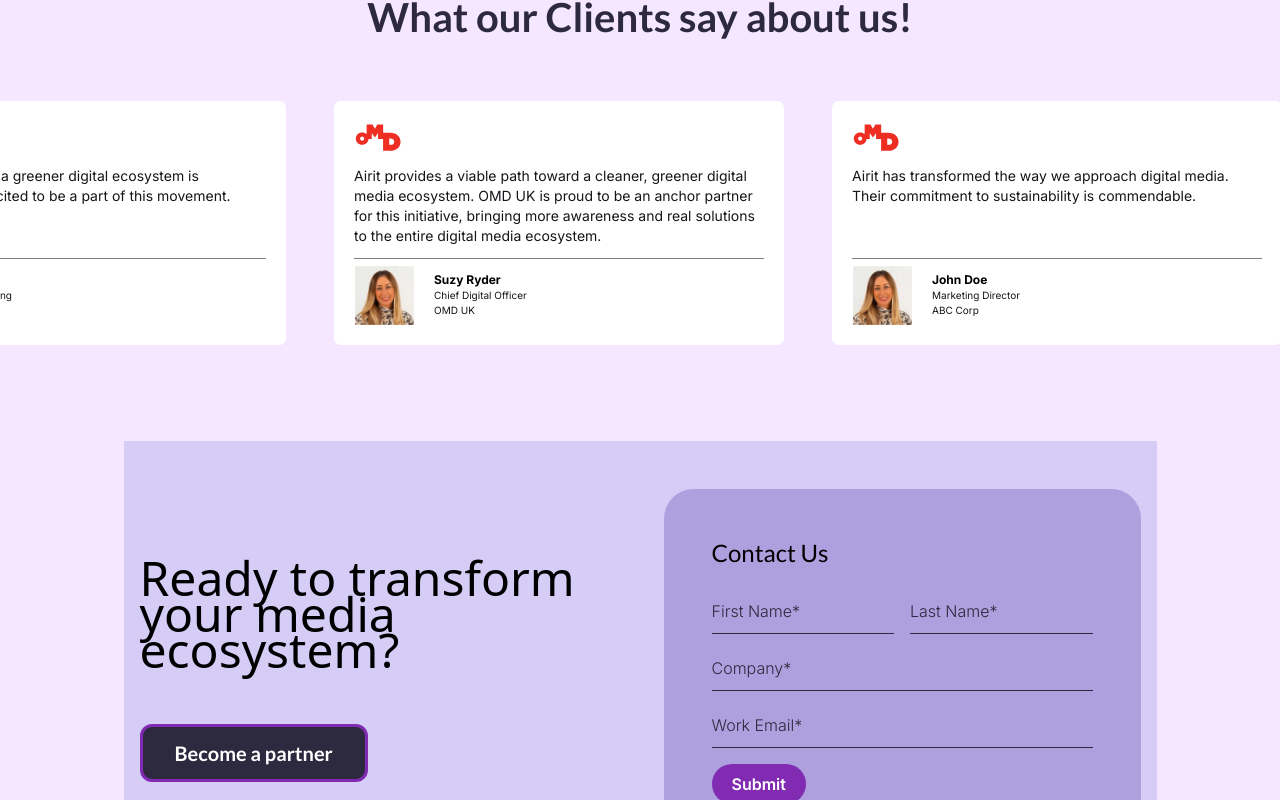
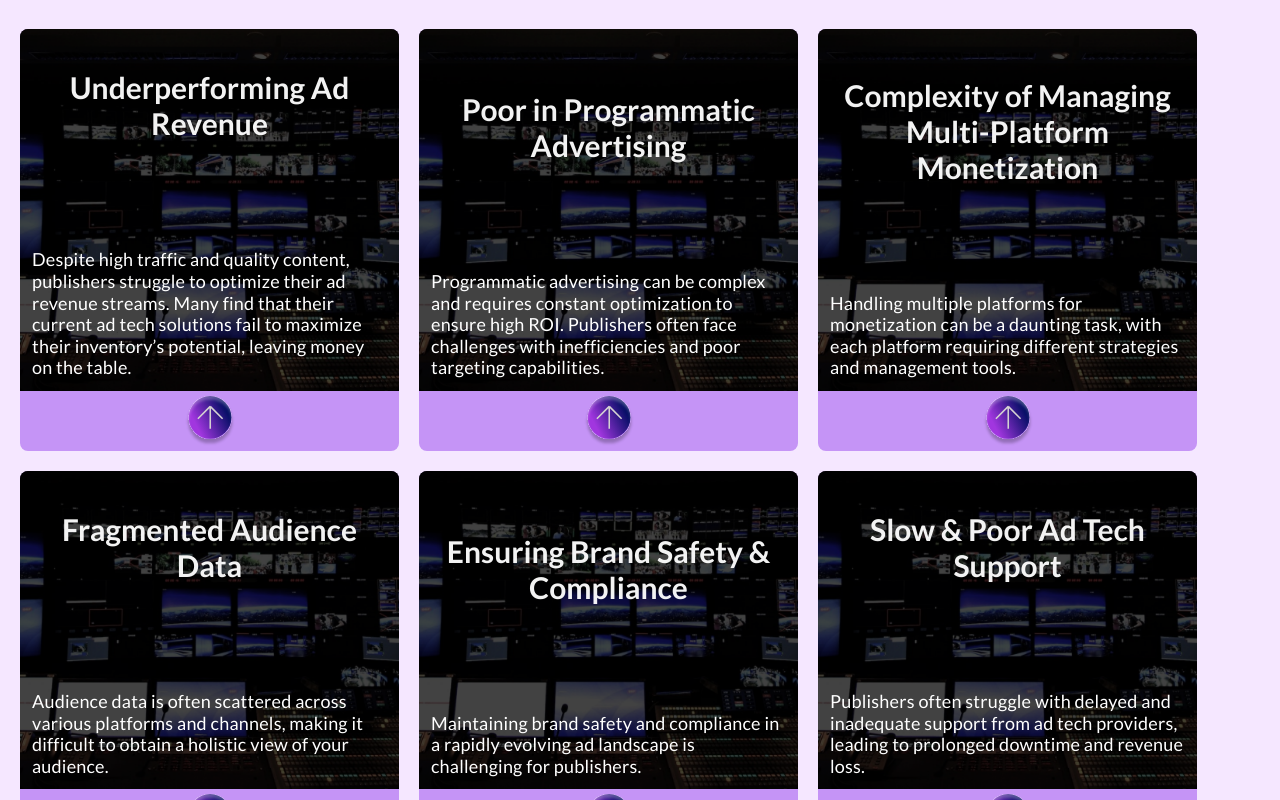
Before and after one commit to shivc868/airitlive, a Next.js app: page / in a window 1280 px wide. Shown: the part 2380-3180 px from the top of the page. Built offline with nearby package versions, Linux system fonts and the light colour scheme.

Commit message:
all slider added

```diff
--- a/components/common/AppIcons.tsx
+++ b/components/common/AppIcons.tsx
@@ -39,3 +39,94 @@ export const CloseIcon = () => (
     </defs>
   </svg>
 );
+
+export const ArrowIcon = () => (
+  <svg
+    width="50"
+    height="50"
+    viewBox="0 0 50 50"
+    fill="none"
+    xmlns="http://www.w3.org/2000/svg"
+  >
+    <g filter="url(#filter0_di_15_2019)">
+      <circle
+        cx="25.1198"
+        cy="21.4833"
+        r="21.3654"
+        transform="rotate(-90 25.1198 21.4833)"
+        fill="url(#paint0_linear_15_2019)"
+      />
+      <path
+        d="M25.2398 10.3858V32.7646M25.2398 10.3858L12.8767 22.7489M25.2398 10.3858L37.603 22.7489"
+        stroke="#D4D1D1"
+        stroke-width="1.56495"
+      />
+    </g>
+    <defs>
+      <filter
+        id="filter0_di_15_2019"
+        x="0.647593"
+        y="0.11792"
+        width="48.9441"
+        height="49.722"
+        filterUnits="userSpaceOnUse"
+        color-interpolation-filters="sRGB"
+      >
+        <feFlood flood-opacity="0" result="BackgroundImageFix" />
+        <feColorMatrix
+          in="SourceAlpha"
+          type="matrix"
+          values="0 0 0 0 0 0 0 0 0 0 0 0 0 0 0 0 0 0 127 0"
+          result="hardAlpha"
+        />
+        <feOffset dy="3.8832" />
+        <feGaussianBlur stdDeviation="1.55328" />
+        <feComposite in2="hardAlpha" operator="out" />
+        <feColorMatrix
+          type="matrix"
+          values="0 0 0 0 0 0 0 0 0 0 0 0 0 0 0 0 0 0 0.25 0"
+        />
+        <feBlend
+          mode="normal"
+          in2="BackgroundImageFix"
+          result="effect1_dropShadow_15_2019"
+        />
+        <feBlend
+          mode="normal"
+          in="SourceGraphic"
+          in2="effect1_dropShadow_15_2019"
+          result="shape"
+        />
+        <feColorMatrix
+          in="SourceAlpha"
+          type="matrix"
+          values="0 0 0 0 0 0 0 0 0 0 0 0 0 0 0 0 0 0 127 0"
+          result="hardAlpha"
+        />
+        <feOffset dy="3.8832" />
+        <feGaussianBlur stdDeviation="1.55328" />
+        <feComposite in2="hardAlpha" operator="arithmetic" k2="-1" k3="1" />
+        <feColorMatrix
+          type="matrix"
+          values="0 0 0 0 0.981667 0 0 0 0 0.981667 0 0 0 0 0.981667 0 0 0 0.28 0"
+        />
+        <feBlend
+          mode="normal"
+          in2="shape"
+          result="effect2_innerShadow_15_2019"
+        />
+      </filter>
+      <linearGradient
+        id="paint0_linear_15_2019"
+        x1="3.75439"
+        y1="0.117928"
+        x2="25.1198"
+        y2="42.8488"
+        gradientUnits="userSpaceOnUse"
+      >
+        <stop offset="0.26616" stop-color="#A136DF" />
+        <stop offset="1" stop-color="#000C61" />
+      </linearGradient>
+    </defs>
+  </svg>
+);
--- a/components/home/ProblemSolutions.tsx
+++ b/components/home/ProblemSolutions.tsx
@@ -1,7 +1,128 @@
 import React from "react";
+import { styles } from "../common/style";
+import { ArrowIcon } from "../common/AppIcons";
 
 const ProblemSolutions = () => {
-  return <div>ProblemSolutions</div>;
+  const problemData = [
+    {
+      title: "Underperforming Ad Revenue",
+      description:
+        "Despite high traffic and quality content, publishers struggle to optimize their ad revenue streams. Many find that their current ad tech solutions fail to maximize their inventory’s potential, leaving money on the table.",
+      solutionTitle: "How We Solve It",
+      solutionDescription:
+        "Air1Live enhances revenue by implementing advanced AI-driven ad optimization strategies, ensuring higher CPMs and fully utilized ad space across all platforms.",
+    },
+    {
+      title: "Poor in Programmatic Advertising",
+      description:
+        "Programmatic advertising can be complex and requires constant optimization to ensure high ROI. Publishers often face challenges with inefficiencies and poor targeting capabilities.",
+      solutionTitle: "How We Solve It",
+      solutionDescription:
+        "Air1Live improves programmatic performance by utilizing cutting-edge algorithms that optimize ad placements and targeting, leading to better ROI for publishers.",
+    },
+    {
+      title: "Complexity of Managing Multi-Platform Monetization",
+      description:
+        "Handling multiple platforms for monetization can be a daunting task, with each platform requiring different strategies and management tools.",
+      solutionTitle: "How We Solve It",
+      solutionDescription:
+        "Air1Live simplifies this process by providing a unified platform that integrates all your monetization efforts, ensuring consistency and efficiency across all channels.",
+    },
+    {
+      title: "Fragmented Audience Data",
+      description:
+        "Audience data is often scattered across various platforms and channels, making it difficult to obtain a holistic view of your audience.",
+      solutionTitle: "How We Solve It",
+      solutionDescription:
+        "Air1Live consolidates audience data from multiple sources into a single platform, allowing for more accurate targeting and personalized ad experiences.",
+    },
+    {
+      title: "Ensuring Brand Safety & Compliance",
+      description:
+        "Maintaining brand safety and compliance in a rapidly evolving ad landscape is challenging for publishers.",
+      solutionTitle: "How We Solve It",
+      solutionDescription:
+        "Air1Live ensures brand safety and compliance by offering tools that monitor and enforce policies across all ad placements, protecting your brand’s reputation.",
+    },
+    {
+      title: "Slow & Poor Ad Tech Support",
+      description:
+        "Publishers often struggle with delayed and inadequate support from ad tech providers, leading to prolonged downtime and revenue loss.",
+      solutionTitle: "How We Solve It",
+      solutionDescription:
+        "Air1Live provides 24/7 dedicated support with a team of experts ready to resolve any issues quickly, minimizing downtime and maximizing revenue.",
+    },
+    {
+      title: "Balancing User Experience with Monetization",
+      description:
+        "Striking the right balance between user experience and monetization can be difficult, with intrusive ads often leading to poor user engagement.",
+      solutionTitle: "How We Solve It",
+      solutionDescription:
+        "Air1Live offers non-intrusive ad solutions that enhance user experience while maximizing ad revenue, ensuring a win-win scenario for publishers and users alike.",
+    },
+    {
+      title: "Difficulty in Ad Personalization",
+      description:
+        "Personalizing ads to meet the preferences of different audience segments can be challenging, especially with limited data and tools.",
+      solutionTitle: "How We Solve It",
+      solutionDescription:
+        "Air1Live leverages advanced data analytics to deliver personalized ad experiences that resonate with your audience, increasing engagement and conversion rates.",
+    },
+    {
+      title: "Navigating the Ad Tech Landscape",
+      description:
+        "The ad tech landscape is constantly evolving, making it difficult for publishers to stay ahead of the curve.",
+      solutionTitle: "How We Solve It",
+      solutionDescription:
+        "Air1Live keeps you ahead with a future-proof ad tech stack that adapts to industry changes, ensuring you’re always at the forefront of innovation.",
+    },
+    {
+      title: "Lack of Transparency in Ad Performance",
+      description:
+        "Publishers often struggle with a lack of transparency in ad performance, making it difficult to optimize and improve their strategies.",
+      solutionTitle: "How We Solve It",
+      solutionDescription:
+        "Air1Live provides detailed and transparent reporting on ad performance, empowering you with the insights needed to make informed decisions and optimize your revenue.",
+    },
+  ];
+  return (
+    <section className="px-4">
+      <div className={styles.container}>
+        <h2 className="section-heading py-14 text-center">Problems we solve</h2>
+        <div className="flex gap-5 flex-wrap">
+          {problemData.map((problem, index) => (
+            <div
+              key={index}
+              className="max-w-[379px] cursor-pointer flex flex-col overflow-hidden group relative bg-[#C594F6] rounded-lg w-full"
+            >
+              <div className="transition-all flex-col  flex h-full duration-300 group-hover:-translate-y-[calc(100%-60px)] relative z-10">
+                <div className="pt-10 !bg-black justify-end grow problem-solution-bg-gradient flex flex-col gap-24">
+                  <h3 className="text-[30px] px-4 leading-[1.2] text-center text-white opacity-95 font-lato font-bold">
+                    {problem.title}
+                  </h3>
+
+                  <p className="text-white tracking-[0.21px] p-3 text-[18px] font-lato leading-[1.2]">
+                    {problem.description}
+                  </p>
+                </div>
+                <div className="w-full origin-center duration-300 transition-all group-hover:rotate-180 min-h-[60px] flex justify-center items-center">
+                  <ArrowIcon />
+                </div>
+              </div>
+              <div className="absolute top-0 left-0 h-full w-full z-0 gap-4 flex flex-col justify-center items-center">
+                <h2 className="font-lato gradient-hero-main-text text-[40px] pt-10 leading-[1.2">
+                  {problem.solutionTitle}
+                </h2>
+                <p className="text-white text-center leading-[1.2] text-base p-4">
+                  {problem.solutionDescription}
+                </p>
+              </div>
+            </div>
+          ))}
+        </div>
+      </div>
+    </section>
+  );
 };
 
 export default ProblemSolutions;
--- a/styles/globals.css
+++ b/styles/globals.css
@@ -12,7 +12,7 @@
   }
 
   .section-heading {
-    @apply text-thunder font-bold font-lato text-lg sm:text-2xl md:text-3xl lg:text-4xl xl:text-[40px];
+    @apply text-thunder font-bold font-lato text-3xl lg:text-4xl xl:text-[40px];
   }
   .input-style {
     @apply text-sm bg-transparent placeholder:text-thunder text-black lg:text-base pt-1.5 pb-2.5 border-thunder focus:outline-none border-b  font-light font-inter;
--- a/styles/style.css
+++ b/styles/style.css
@@ -19,3 +19,12 @@
   .swiper-pagination.swiper-pagination-clickable.swiper-pagination-bullets.swiper-pagination-horizontal {
   bottom: -40px !important;
 }
+
+.problem-solution-bg-gradient {
+  background: url(../public/img/Frame\ 1410083765.png);
+  width: 100%;
+  height: 100%;
+  background-position: bottom;
+  background-repeat: no-repeat;
+  background-size: cover;
+}
```
Also changed, not shown: public/img/Frame 1410083765.png (added).
